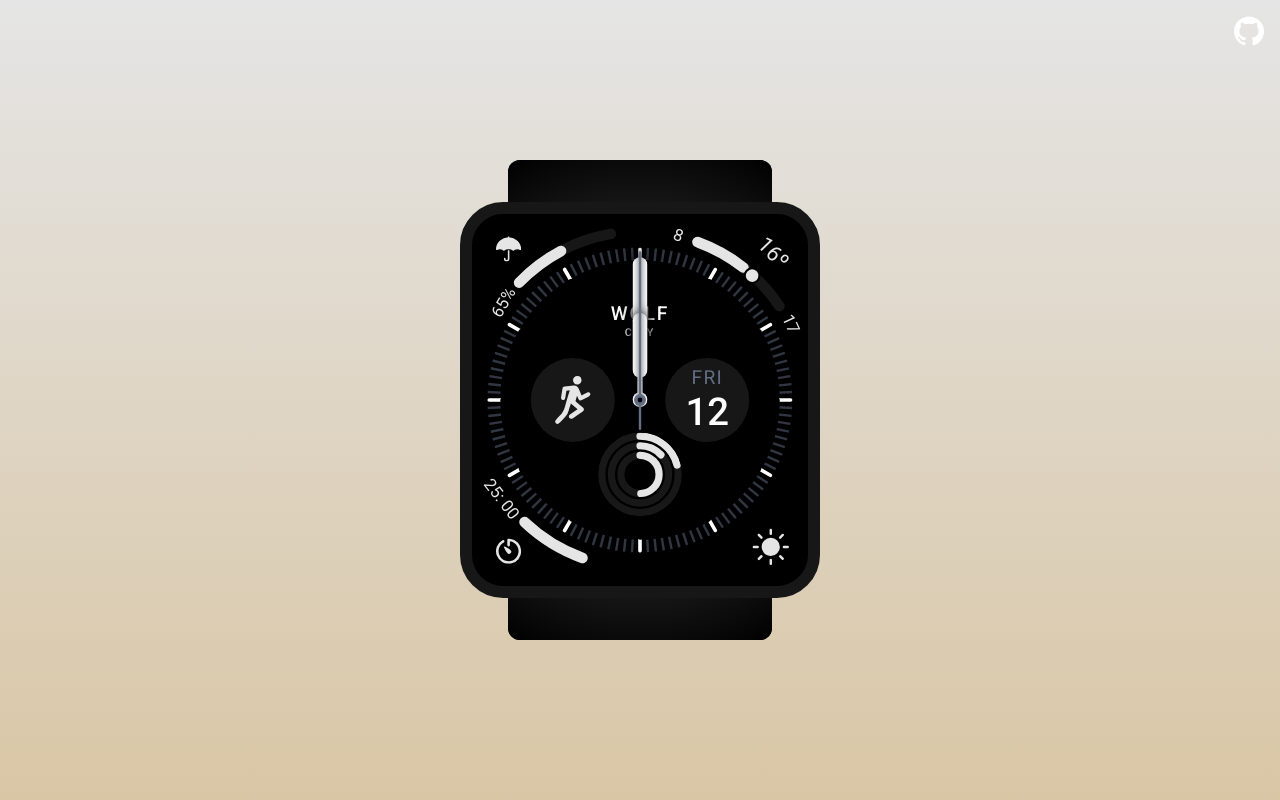
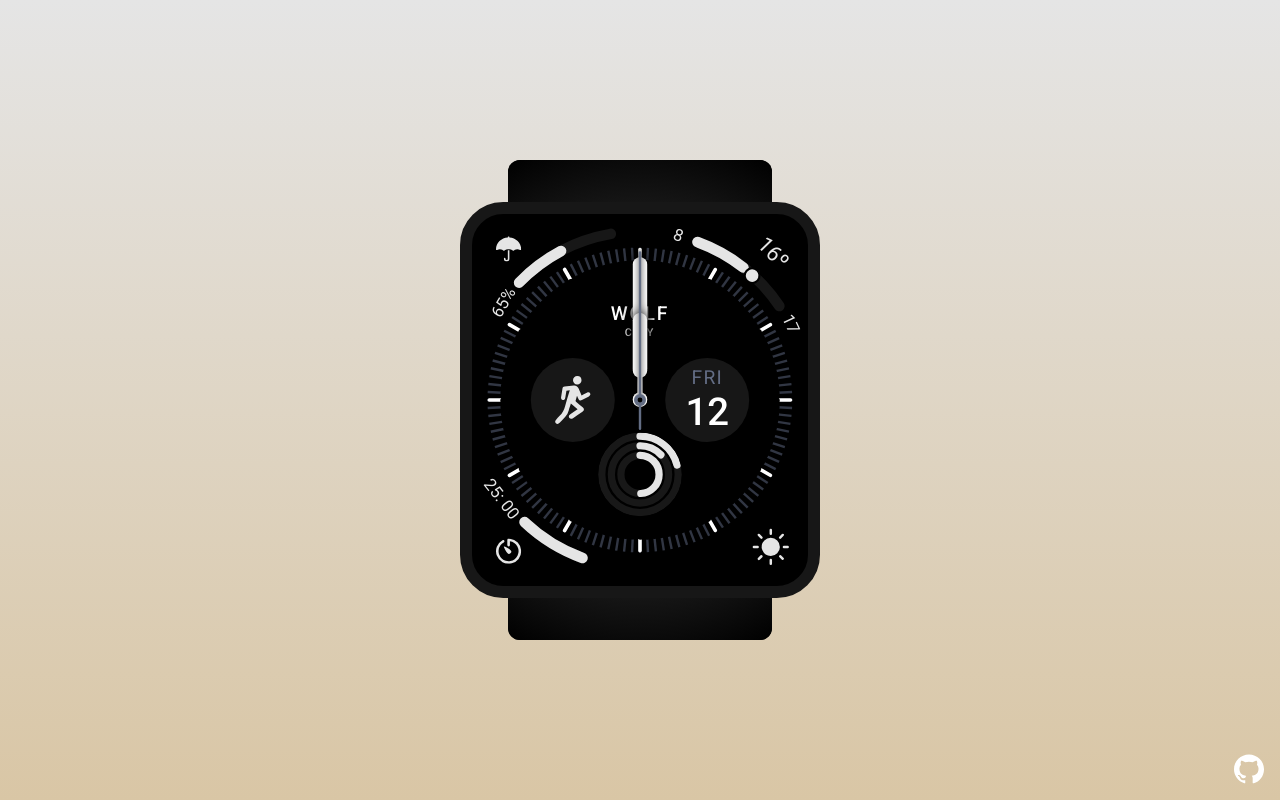
Before and after one commit to theycallmewolf/wolf-watch, a website built with webpack: page src/index.html in a window 1280 px wide. Built offline with nearby package versions, Linux system fonts and the light colour scheme; no server answers.

Commit message:
updates credits positioning

```diff
--- a/src/css/_credits.scss
+++ b/src/css/_credits.scss
@@ -1,6 +1,6 @@
 #credits {
   position: fixed;
-  top: 16px;
+  bottom: 16px;
   right: 16px;
   width: 30px;
   height: 30px;
```
